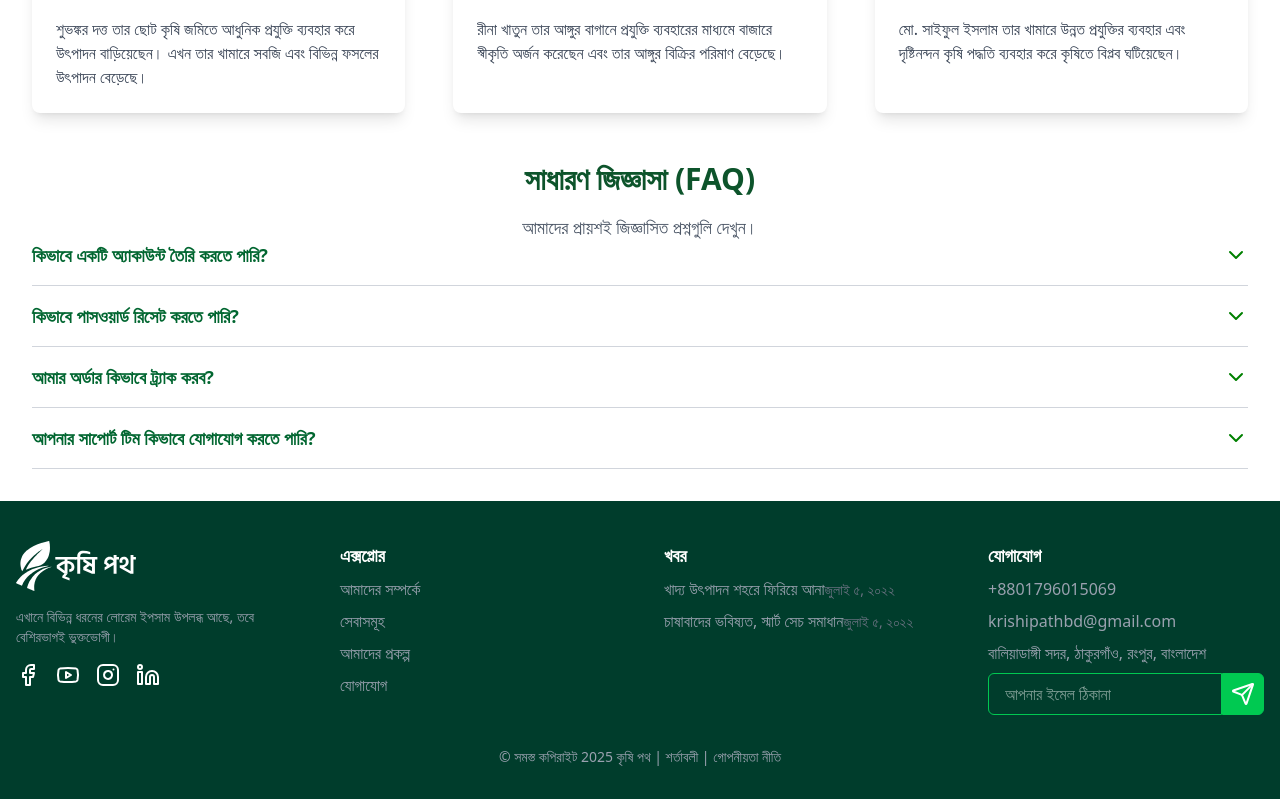
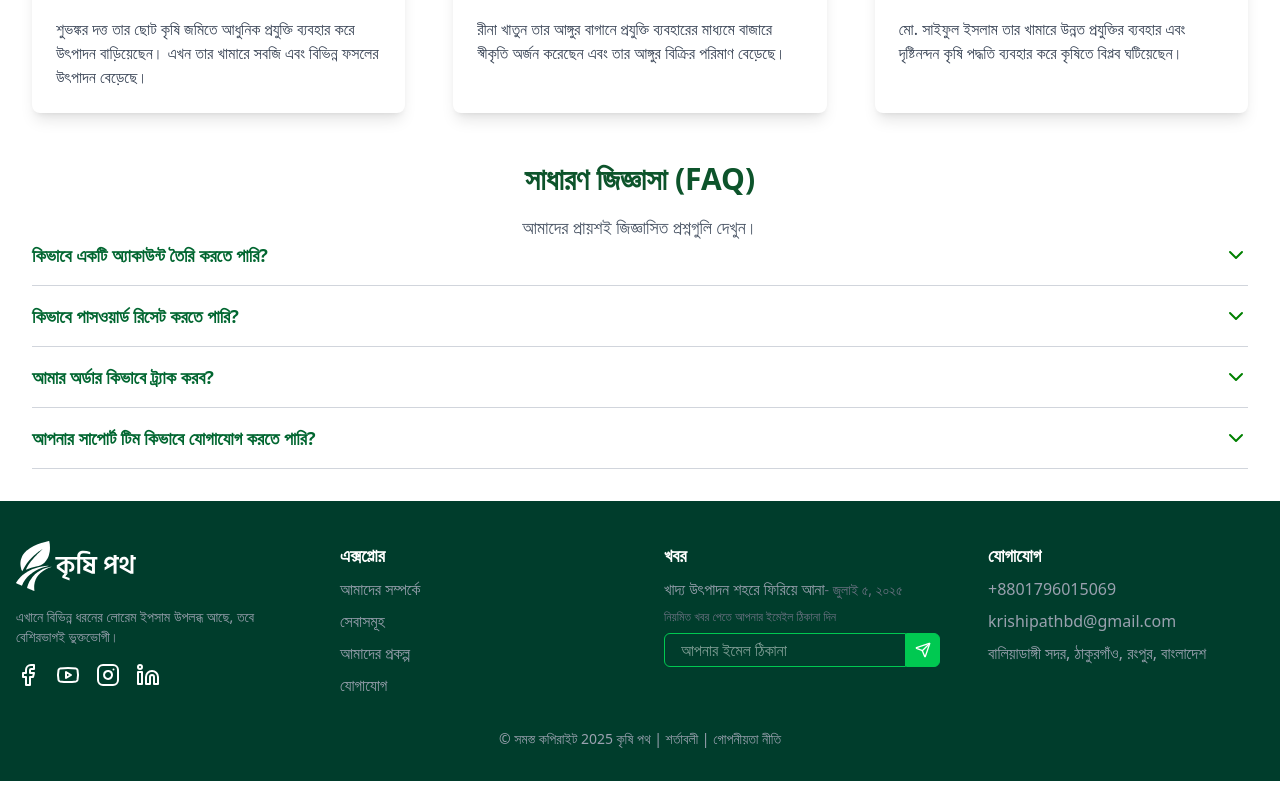
Before and after one commit to GausAlMunirTushar/krishipath-frontend, a Next.js app: page / in a window 1280 px wide. Shown: the part 2593-3392 px from the top of the page. Built offline with nearby package versions, Linux system fonts and the light colour scheme; no server answers.

Commit message:
feat: Add email subscription feature to the footer and update news date

```diff
--- a/src/components/layout/Footer.tsx
+++ b/src/components/layout/Footer.tsx
@@ -97,19 +97,23 @@ const Footer: React.FC = () => {
 								</span>
 							</Link>
 							<span className="text-sm text-gray-500">
-								জুলাই ৫, ২০২২
+								- জুলাই ৫, ২০২৫
 							</span>
 						</li>
-						<li>
-							<Link href="/news/2">
-								<span className="hover:text-green-400">
-									চাষাবাদের ভবিষ্যত, স্মার্ট সেচ সমাধান
-								</span>
-							</Link>
-							<span className="text-sm text-gray-500">
-								জুলাই ৫, ২০২২
-							</span>
-						</li>
+						<p className="text-xs text-gray-500">
+							নিয়মিত খবর পেতে আপনার ইমেইল ঠিকানা দিন
+						</p>
+						{/* Email Subscription */}
+						<div className="flex items-center">
+							<input
+								type="email"
+								placeholder="আপনার ইমেল ঠিকানা"
+								className="px-4 py-1 w-full rounded-s-md text-white border border-green-500 focus:outline-none focus:border-green-500"
+							/>
+							<button className="p-1 bg-green-500 border border-green-500 text-white rounded-e-md hover:bg-green-400">
+								<Send className="w-6 h-6 p-1" />
+							</button>
+						</div>
 					</ul>
 				</div>
 
@@ -130,18 +134,6 @@ const Footer: React.FC = () => {
 						<i className="fas fa-map-marker-alt"></i> বালিয়াডাঙ্গী
 						সদর, ঠাকুরগাঁও, রংপুর, বাংলাদেশ
 					</p>
-
-					{/* Email Subscription */}
-					<div className="flex items-center">
-						<input
-							type="email"
-							placeholder="আপনার ইমেল ঠিকানা"
-							className="px-4 py-2 w-full rounded-s-md text-white border border-green-500 focus:outline-none focus:border-green-500"
-						/>
-						<button className="p-2 bg-green-500 border border-green-500 text-white rounded-e-md hover:bg-green-400">
-							<Send />
-						</button>
-					</div>
 				</div>
 			</div>
 
```
